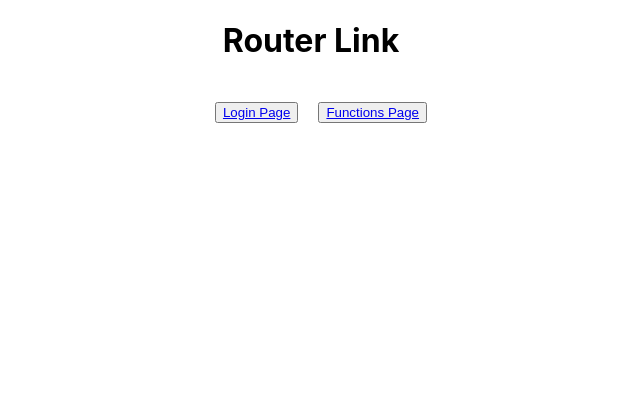
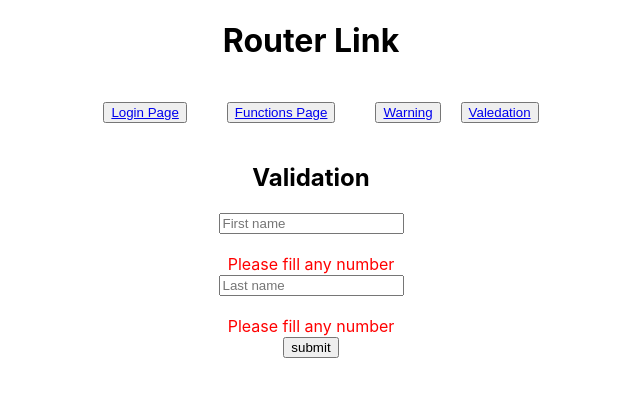
Before and after one commit to naveennagam6015/React-poc, a React (Create React App) app: page /Advanced/Valedation in a window 1280 px wide. Shown: the top 396 px of the page, without its empty margins (329-969 px from the left). Built offline with nearby package versions, Linux system fonts and the light colour scheme.

Commit message:
Advanced

```diff
--- a/package.json
+++ b/package.json
@@ -11,6 +11,9 @@
     "components": "^0.1.0",
     "react": "^18.2.0",
     "react-cookie": "^4.1.1",
+    "react-devtools": "^4.27.4",
+    "react-dom": "^18.2.0",
+    "react-hook-form": "^7.43.9",
     "react-router-dom": "^6.10.0",
     "react-scripts": "^5.0.1",
     "web-vitals": "^2.1.4"
--- /dev/null
+++ b/src/Advanced/FormValidation.js
@@ -0,0 +1,7 @@
+import React from 'react'
+
+export default function FormValidation() {
+  return (
+    <div>FormValidation</div>
+  )
+}
--- /dev/null
+++ b/src/Advanced/Valedation.js
@@ -0,0 +1,35 @@
+import React, { useState } from 'react'
+import FormValidation from './FormValidation'
+
+export default function Valedation() {
+    const[values,setValues]= useState({
+        name:'',
+        email:'',
+        password:''
+    })
+    const [errors,setErrors]= useState()
+    function handleInput(e){
+        const newObject = {...values,[e.target.name]:e.target.value}
+        setValues(newObject)
+    }
+    function handleValidation (e){
+        e.preventDefaule();
+       setErrors( FormValidation(values));
+    }
+  return (
+    <div className="t-cntr">
+    <h2>Validation</h2>
+    <form onSubmit={handleValidation}>
+        <div>
+            <input placeholder="First name" type="text" onChange={handleInput} ></input>
+        </div><br />
+        <label className="required">Please fill any number</label><br />
+        <div>
+            <input placeholder="Last name" type="text" onChange={handleInput} ></input>
+        </div><br />
+        <label className="required">Please fill any number</label><br />
+        <button>submit</button>
+    </form>
+</div>
+)
+}
--- /dev/null
+++ b/src/Advanced/Warning.js
@@ -0,0 +1,17 @@
+import React from "react";
+import { useForm } from "react-hook-form";
+
+export default function App() {
+  const { register, handleSubmit, formState: { errors } } = useForm();
+  const onSubmit = data => console.log(data);
+
+  return (
+    <form className="t-cntr" onSubmit={handleSubmit(onSubmit)}>
+      <label htmlFor="name">Name</label>
+      <input id="name" {...register('name', { required: true, maxLength: 30 })} />
+      {errors.name && errors.name.type === "required" && <span>This is required</span>}
+      {errors.name && errors.name.type === "maxLength" && <span>Max length exceeded</span> }
+      <input type="submit" />
+    </form>
+  );
+}
--- a/src/App.js
+++ b/src/App.js
@@ -3,6 +3,8 @@ import Login from './LoginPage/login';
 import Fn from './Functions/Function-return';
 import "./App.css"
 import FunctionReturn from "./Functions/Function-return";
+import Warning from "./Advanced/Warning";
+import Valedation from "./Advanced/Valedation";
 export default function App() {
     return (
      <div>
@@ -12,13 +14,16 @@ export default function App() {
         <BrowserRouter>
         <nav className="t-cntr">
             <button className="margin"><Link to="/LoginPage/login">Login Page</Link></button>
-            <button><Link to="/Functions/Function-return">Functions Page</Link>
-</button>
+            <button className="margin"><Link to="/Functions/Function-return">Functions Page</Link></button>
+            <button className="margin"><Link to="/Advanced/Warning">Warning</Link></button>
+            <button><Link to="/Advanced/Valedation">Valedation</Link></button>
         </nav>
         <section>
             <Routes>
                 <Route path="/LoginPage/login" element={<Login/>}/>
                 <Route path="/Functions/Function-return" element={<Fn/>}/>
+                <Route path="/Advanced/Warning" element={<Warning/>}/>
+                <Route path="/Advanced/Valedation" element={<Valedation/>}/>
             </Routes>
         </section>
         </BrowserRouter>
--- a/src/Functions/Function-return.js
+++ b/src/Functions/Function-return.js
@@ -12,25 +12,27 @@ function App() {
         if (firstname.length == 0 || lastname.length == 0) {
             setError(true)
         }
-        console.log(firstname,lastname)
+        if (firstname&&lastname){
+            console.log("First Name",firstname,"/nLast Name",lastname)
+        }
     }
 
     return (
         <div className="t-cntr">
-            <h2>Adding Numbers</h2>
+            <h2>Warning</h2>
             <form onSubmit={handleSubmit}>
                 <div>
-                    <input type="text" onChange={e => firstname(e.target.value)}></input>
+                    <input placeholder="First name" type="text" onChange={e=>firstname(e.target.value)}></input>
                 </div><br />
                 {error&& firstname.length<=0?
-                    <label className="required">Please fill any number</label> : ""}<br />
-                <span>+</span><br />
+                <label className="required">Please fill any number</label>:""}<br />
+                {/* <span>+</span><br /> */}
                 <div>
-                    <input type="text" onChange={e => lastname(e.target.value)}></input>
+                    <input placeholder="Last name" type="text" onChange={e=>lastname(e.target.value)}></input>
                 </div><br />
                 {error&& lastname.length<=0?
-                    <label className="required">Please fill any number</label> : ""}<br />
-                <span>=</span><br />
+                <label className="required">Please fill any number</label>:""}<br />
+                {/* <span>=</span><br /> */}
                 <button>submit</button>
             </form>
         </div>
```
Also changed, not shown: 1 other file (tests, documents, lock files or other folders).
